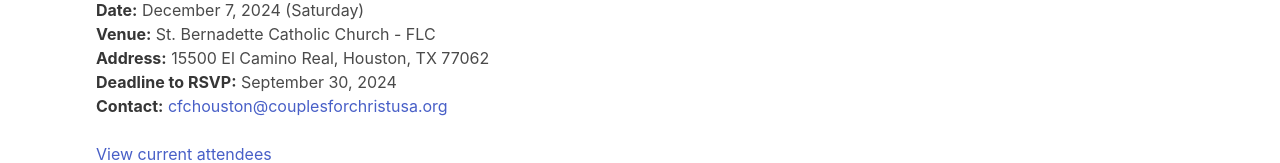
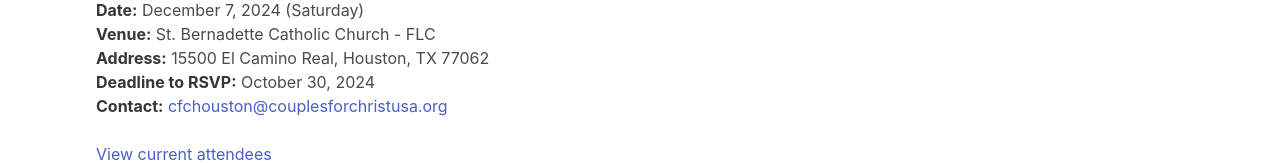
Before and after one commit to joshbatac/couples_for_christ_houston, a Vue app in the folder frontend/: page /register in a window 1280 px wide. Shown: the part 510-673 px from the top of the page. Built offline with nearby package versions, Linux system fonts and the light colour scheme.

Commit message:
updated deadline

```diff
--- a/frontend/src/views/RegistrationPage.vue
+++ b/frontend/src/views/RegistrationPage.vue
@@ -11,7 +11,8 @@
     <p class="left-justified"><strong>Date:</strong> December 7, 2024 (Saturday)</p>
     <p class="left-justified"><strong>Venue:</strong> St. Bernadette Catholic Church - FLC</p>
     <p class="left-justified"><strong>Address:</strong> 15500 El Camino Real, Houston, TX 77062</p>
-    <p class="left-justified"><strong>Deadline to RSVP:</strong> September 30, 2024</p>
+    <p class="left-justified"><strong>Deadline to RSVP:</strong> October 30, 2024</p>
+
     <p class="left-justified"><strong>Contact:</strong> <a href="mailto:cfchouston@couplesforchristusa.org">cfchouston@couplesforchristusa.org</a></p>
 <br>
      <a href="https://docs.google.com/spreadsheets/d/1tYwJBL2rclennLopqiwCO91V98Vqobops6G_oYW620I/pubhtml?gid=1980918340&single=true" target="_blank" rel="noopener noreferrer">View current attendees</a>
```
